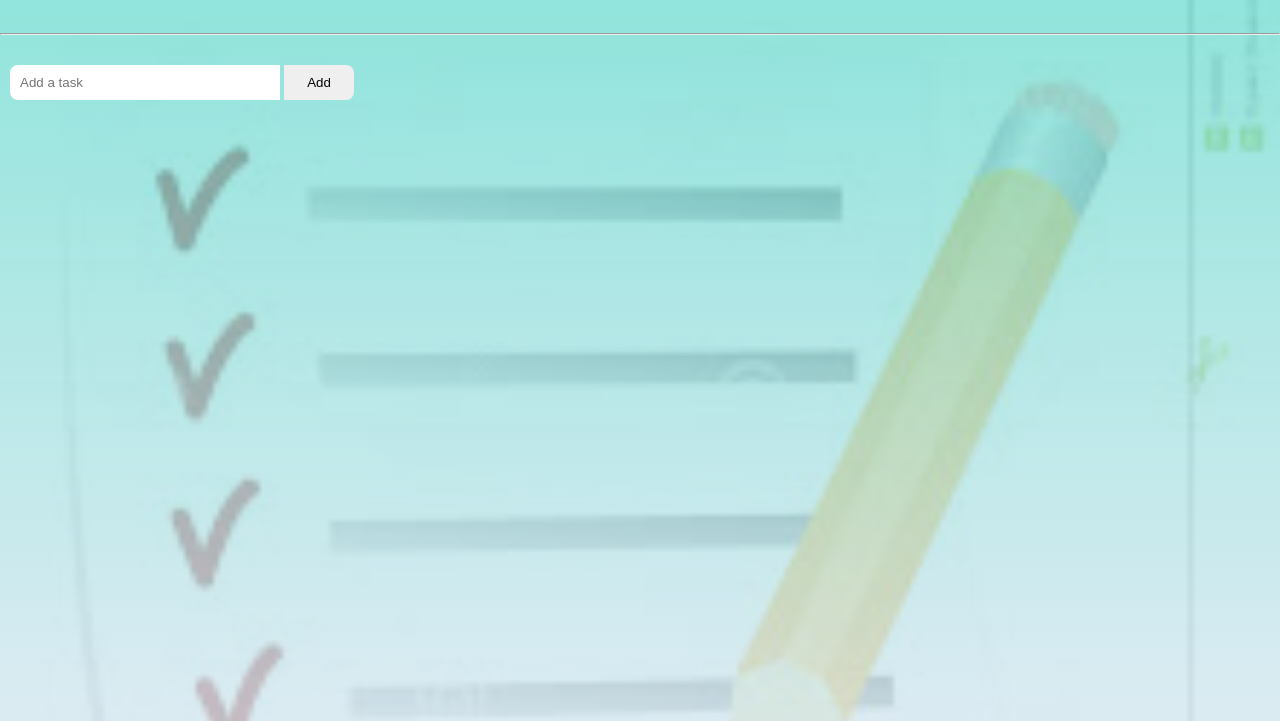
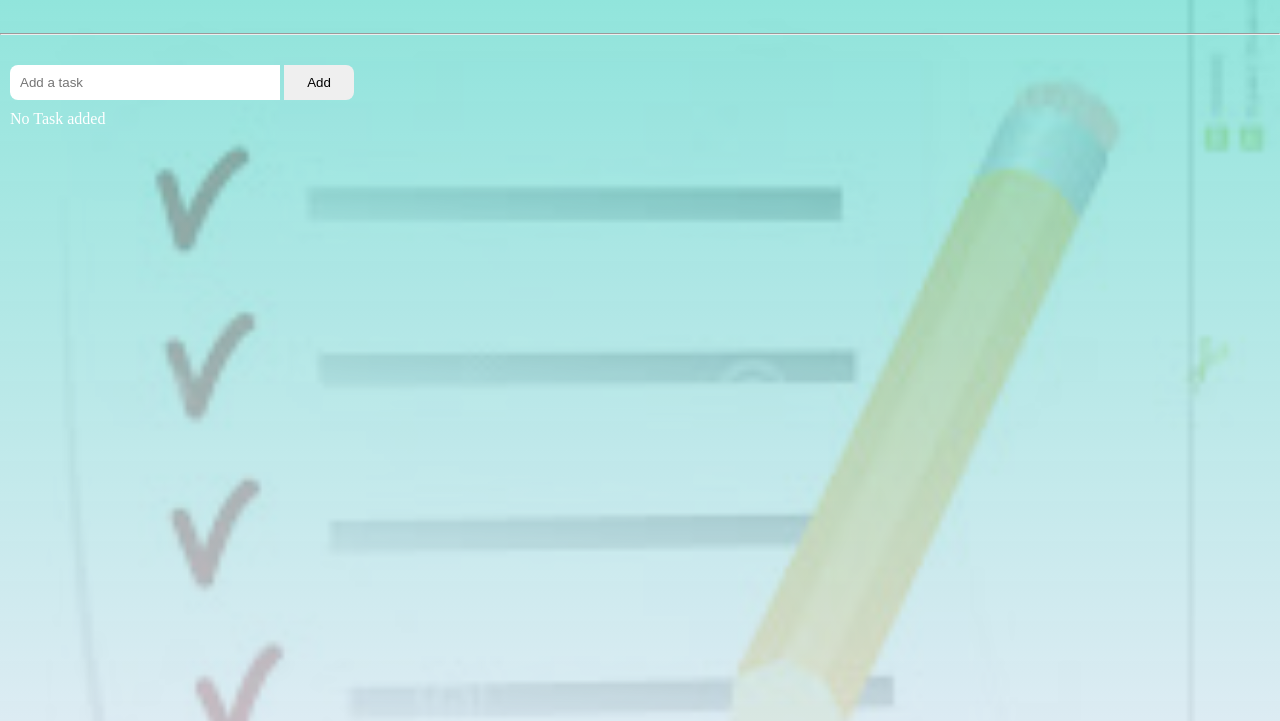
Before and after one commit to JoelComfortEgbe/Todo, a plain HTML site: page index.html in a window 1280 px wide. Shown: the part 79-800 px from the top of the page. Drawn offline with Linux system fonts and the light colour scheme; files whose address does not match are found by name.

Commit message:
Update index.html
Added task

```diff
--- a/index.html
+++ b/index.html
@@ -17,9 +17,9 @@
 
 	<!--<input id="search" placeholder="Type a word" type="text"
 	name="search">
-	<button id="add">Search</button>
+	<button id="add">Search</button>--->
 
-	<div id="todos">No task added</div>--->
+	<div id="todos">No task added</div>
 	</div>
 
 		<footer>
```
